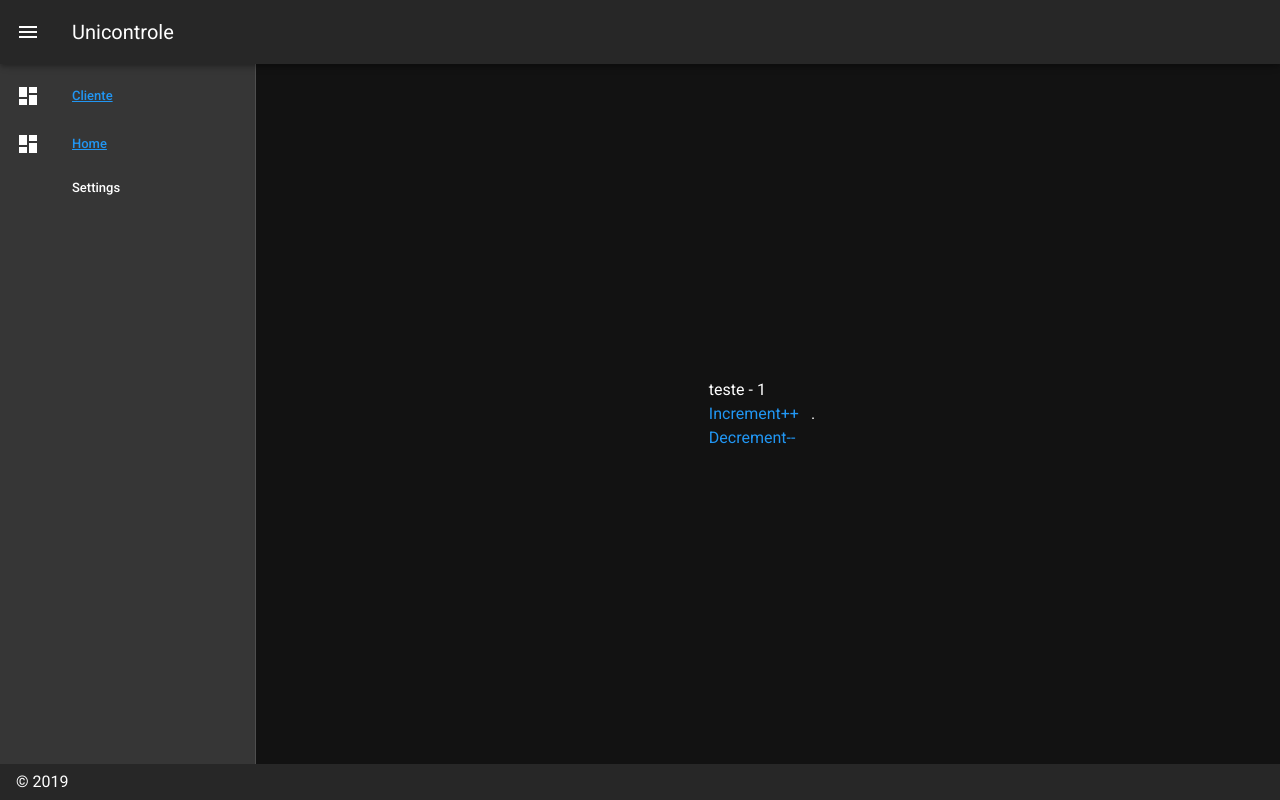
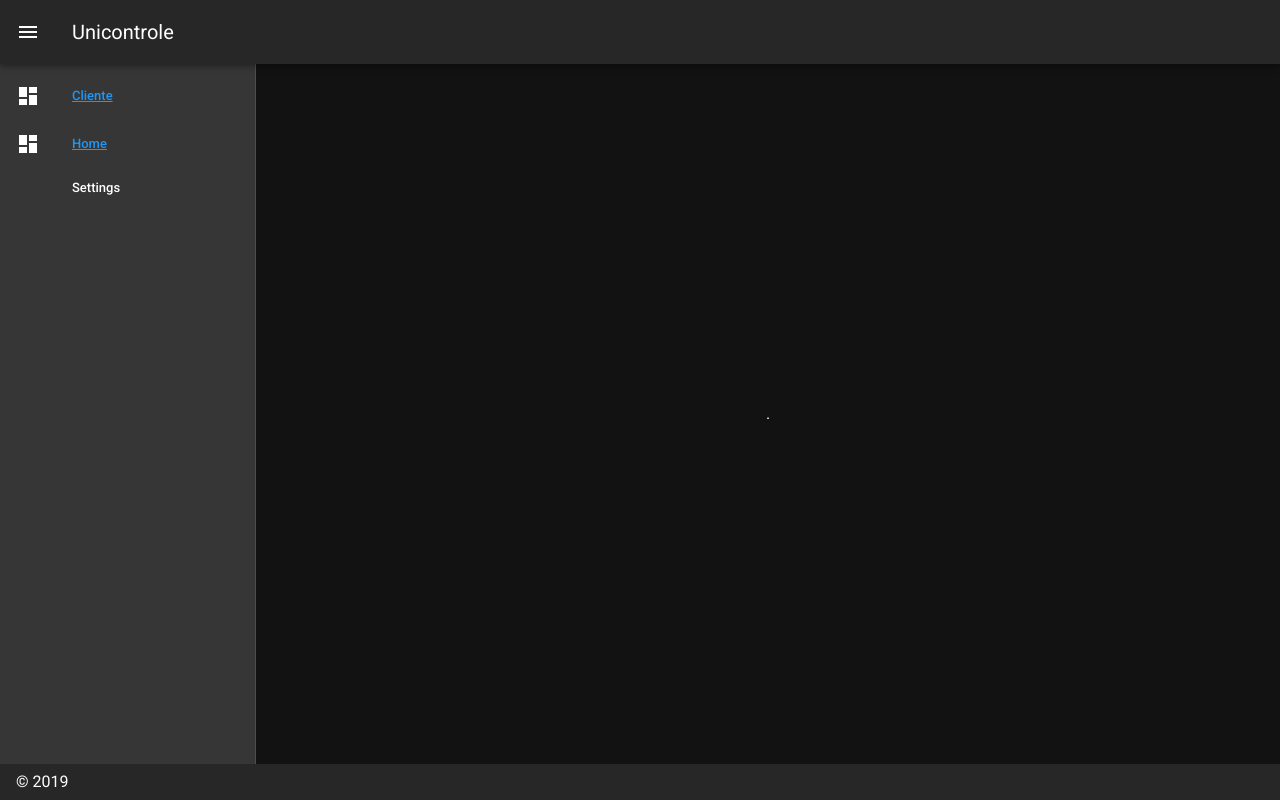
Before and after one commit to adrwtr/vue-vuex-vuetify, a Vue app: page /#/cliente/lista in a window 1280 px wide. Built offline with nearby package versions, Linux system fonts and the light colour scheme; no server answers.

Commit message:
teste de axios

```diff
--- a/src/store.js
+++ b/src/store.js
@@ -7,7 +7,9 @@ Vue.use(Vuex, axios)
 const store = new Vuex.Store({
     state : {
         count : 1,
-        arrPosts : []
+        arrPosts : [],
+        arrClientes : [],
+        sn_carregando_ajax : false
     },
 
     actions : {
@@ -26,6 +28,24 @@ const store = new Vuex.Store({
                     console.log(error);
                 }
             )
+        },
+
+        getAjaxListaClietes({commit}) {
+            commit('setSnCarregandoAjax', true);
+
+            axios.get(
+                'http://localhost:8000/api/get'
+            ).then(
+                data => {
+                    console.log(data.data);
+                    //let arrValores = data.data;
+                    commit('setSnCarregandoAjax', false);
+                }
+            ).catch(
+                error => {
+                    console.log(error);
+                }
+            )
         }
     },
 
@@ -33,8 +53,17 @@ const store = new Vuex.Store({
         setCount(state, payload) {
             state.count = payload;
         },
+
         setArrPost(state, payload) {
             state.arrPosts = payload;
+        },
+
+        setArrClientes(state, payload) {
+            state.arrClientes = payload;
+        },
+
+        setSnCarregandoAjax(state, payload) {
+            state.sn_carregando_ajax = payload;
         }
     }
 });
--- a/src/view/ClienteLista.vue
+++ b/src/view/ClienteLista.vue
@@ -1,41 +1,28 @@
 <template>
     <div>
-        teste - {{ count }}
-        <br>
-        <a @click="increment">Increment++</a>
-        <br>
-        <a @click="decrement">Decrement--</a>
+
     </div>
 </template>
 
 <script>
+    import {mapState} from 'vuex';
+
     export default {
         computed: {
-            count : {
-                set(v) {
-                    this.$store.commit('setCount', v);
-                },
-                get() {
-                    return this.$store.state.count;
-                }
-            }
+            ...mapState(
+                [
+                    'arrClientes'
+                ]
+            )
         },
+
         methods: {
-            increment() {
-                this.count = this.count + 1;
-            },
-            decrement() {
-                this.count = this.count - 1;
-            }
+
         },
-        props: {
-            source: String,
-        },
-        data: () => ({
 
-        }),
         created () {
-            this.$vuetify.theme.dark = true
+            this.$vuetify.theme.dark = true;
+            this.$store.dispatch('getAjaxListaClietes');
         },
     }
 </script>
```
